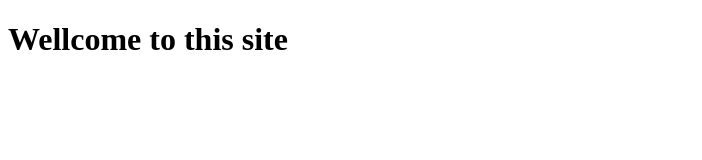
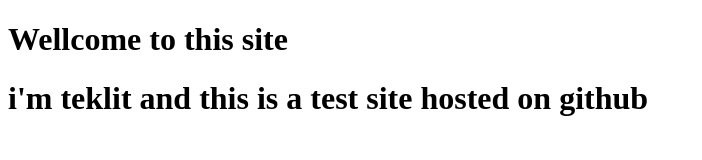
Before and after one commit to koyra/hello-world, a plain HTML site: page index.html in a window 1280 px wide. Shown: the whole page, without its empty margins (0-702 px from the left). Drawn offline with Linux system fonts and the light colour scheme.

Commit message:
first website

```diff
--- a/index.html
+++ b/index.html
@@ -6,6 +6,6 @@
 </head>
 <body>
 <h1>Wellcome to this site </h1>
-
+	<h1>i'm teklit and this is  a test site hosted on github</h1>
 </body>
 </html>
```
